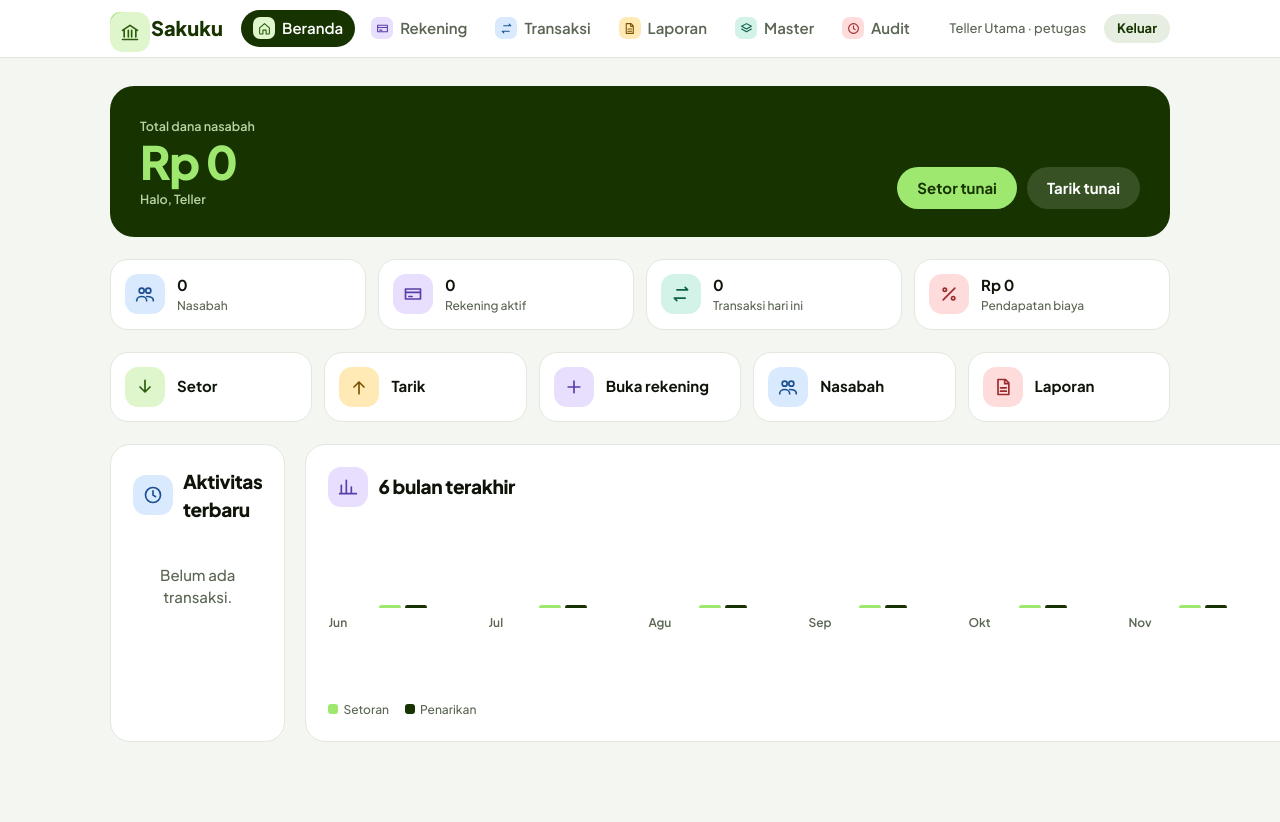
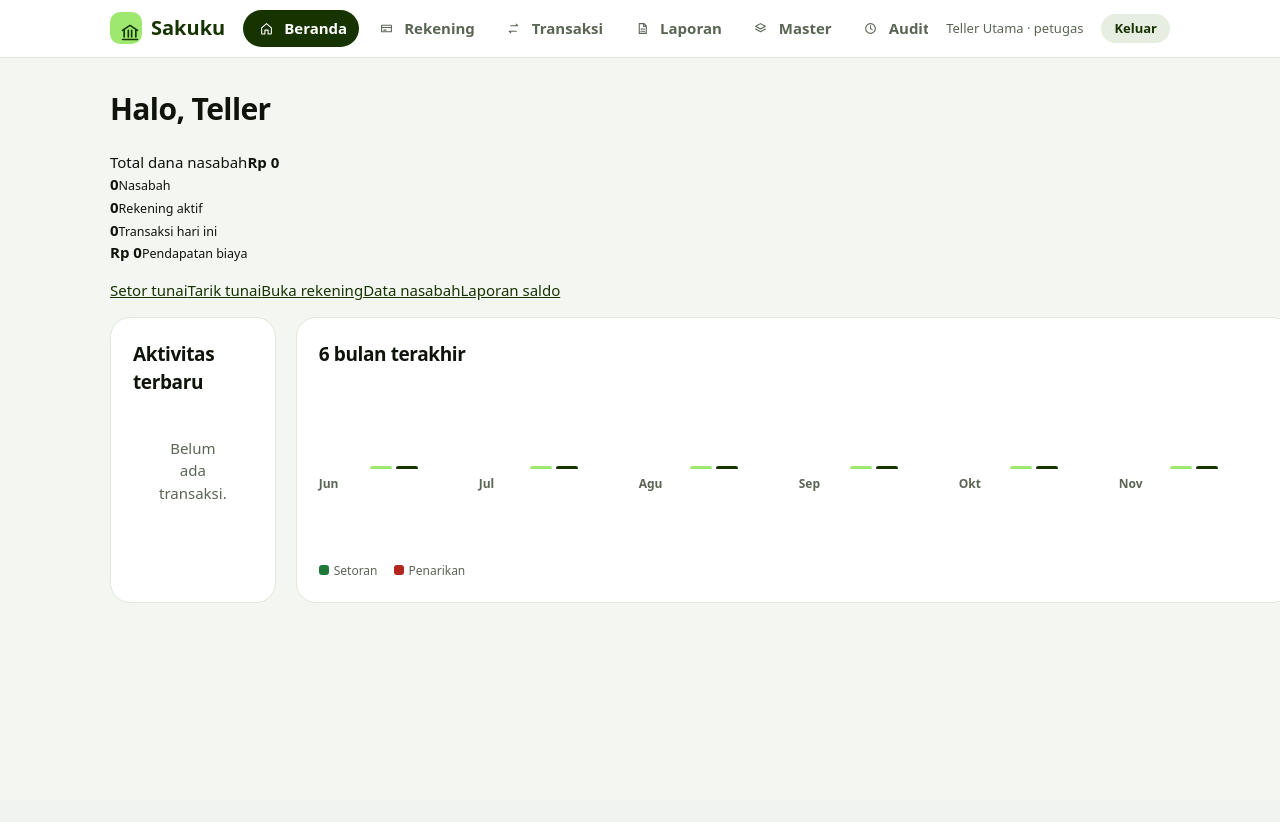
Before and after one commit to Tester11l/UAS-Web.py-smster5, a FastAPI app: page /dashboard in a window 1280 px wide. After the commit the page ends 603 px from the top, so only its background shows below. Run offline with FastAPI, Linux system fonts and the light colour scheme; the visitor is signed in with stand-in values (Sample User, id 1).

Commit message:
Add files via upload

```diff
--- a/sakuku/templates/_ui.html
+++ b/sakuku/templates/_ui.html
@@ -14,11 +14,11 @@
  'clock':'M12 21a9 9 0 1 0 0-18 9 9 0 0 0 0 18zM12 7v5l3 2',
  'plus':'M12 5v14M5 12h14',
  'bank':'M3 10l9-6 9 6M5 10v8M10 10v8M14 10v8M19 10v8M3 21h18'} %}
-{% macro ico(name, tone='lime') %}<span class="ico t-{{ tone }}"><svg viewBox="0 0 24 24" fill="none" stroke="currentColor" stroke-width="2" stroke-linecap="round" stroke-linejoin="round"><path d="{{ P[name] }}"/></svg></span>{% endmacro %}
+{% macro ico(name, tone='lime') %}<span class="ico"><svg viewBox="0 0 24 24" fill="none" stroke="currentColor" stroke-width="2" stroke-linecap="round" stroke-linejoin="round"><path d="{{ P[name] }}"/></svg></span>{% endmacro %}
 {% macro trx(t, rek=False) %}
 {% set m = TIPE[t.tipe] %}
-<div class="trx">{{ ico(m[1], m[2]) }}
+<div class="led"><span class="d">{{ t.waktu.day }} {{ (t.waktu|tgl).split(' ')[1] }}<br>{{ '%02d:%02d' % (t.waktu.hour, t.waktu.minute) }}</span>
   <div class="mid"><b>{{ m[0] }}{% if t.lawan %} {{ 'ke' if t.tipe=='transfer_keluar' else 'dari' }} {{ t.lawan.nasabah.nama }}{% endif %}</b>
-  <span>{{ t.waktu|wkt }}{% if rek %} · {{ t.rekening.no_rekening }}{% endif %}{% if t.kategori %} · {{ t.kategori.nama }}{% endif %}{% if t.keterangan %} · {{ t.keterangan }}{% endif %}</span></div>
-  <div class="amt {{ 'in' if t.jumlah>0 }}">{{ '+' if t.jumlah>0 }}{{ t.jumlah|rp }}</div></div>
+  <span>{% if rek %}{{ t.rekening.no_rekening }}{% endif %}{% if rek and (t.kategori or t.keterangan) %}, {% endif %}{% if t.kategori %}{{ t.kategori.nama }}{% endif %}{% if t.kategori and t.keterangan %}, {% endif %}{{ t.keterangan }}</span></div>
+  <div class="amt {{ 'in' if t.jumlah>0 else 'out' }}">{{ '+' if t.jumlah>0 }}{{ t.jumlah|rp }}<small>saldo {{ t.saldo_akhir|rp }}</small></div></div>
 {% endmacro %}
--- a/sakuku/templates/base.html
+++ b/sakuku/templates/base.html
@@ -3,12 +3,12 @@
 <html lang="id"><head>
 <meta charset="utf-8"><meta name="viewport" content="width=device-width,initial-scale=1">
 <title>{% block title %}Sakuku{% endblock %} · Sakuku</title>
-<link href="https://fonts.googleapis.com/css2?family=Plus+Jakarta+Sans:wght@500;600;700;800&display=swap" rel="stylesheet">
+<link href="https://fonts.googleapis.com/css2?family=Bricolage+Grotesque:wght@600;700;800&family=Figtree:wght@400;500;600;700&family=IBM+Plex+Mono:wght@400;500;600&display=swap" rel="stylesheet">
 <link rel="stylesheet" href="/static/style.css">
 </head><body>
 {% if user %}
 <header class="top"><div class="top-in">
-  <a class="brand" href="/dashboard"><span class="logo">{{ ico('bank','lime') }}</span>Sakuku</a>
+  <a class="brand" href="/dashboard"><span class="logo">{{ ico('bank') }}</span>Sakuku</a>
   <nav class="nav">
     <a href="/dashboard" class="{{ 'on' if tab=='dashboard' }}">{{ ico('home','lime') }}Beranda</a>
     <a href="/rekening" class="{{ 'on' if tab=='rekening' }}">{{ ico('card','lilac') }}Rekening</a>
@@ -28,7 +28,7 @@
 </main>
 {% else %}
 <div class="auth"><div class="box">
-  <div class="brand"><span class="logo">{{ ico('bank','lime') }}</span>Sakuku</div>
+  <div class="brand"><span class="logo">{{ ico('bank') }}</span>Sakuku</div>
   {% if flash %}<div class="msg {{ flash[0] }}">{{ flash[1] }}</div>{% endif %}
   {% block auth %}{% endblock %}
   <p style="text-align:center;color:var(--muted);font-size:12px;margin-top:16px">Simulasi perbankan untuk tugas kuliah. Jangan masukkan data asli.</p>
--- a/sakuku/templates/dashboard.html
+++ b/sakuku/templates/dashboard.html
@@ -1,58 +1,31 @@
 {% extends "base.html" %}{% from "_ui.html" import ico, trx %}{% block title %}Beranda{% endblock %}
 {% block content %}
-<div class="hero">
-  <div><small>{{ 'Total dana nasabah' if admin else 'Total saldo kamu' }}</small>
-  <div class="big">{{ (stat.dana if admin else total)|rp }}</div>
-  <small>Halo, {{ user.nama.split()[0] }}</small></div>
-  <div class="acts">
-    {% if admin %}<a class="btn" href="/transaksi#setor">Setor tunai</a><a class="btn ghost" href="/transaksi#tarik">Tarik tunai</a>
-    {% else %}<a class="btn" href="/transaksi#transfer">Transfer</a><a class="btn ghost" href="/rekening">Buka rekening</a>{% endif %}
-  </div>
+<div class="head"><h1>Halo, {{ user.nama.split()[0] }}</h1></div>
+<div class="total"><span>{{ 'Total dana nasabah' if admin else 'Total saldo kamu' }}</span><b>{{ (stat.dana if admin else total)|rp }}</b></div>
+{% if admin %}
+<div class="figs">
+  <div><b>{{ stat.nasabah }}</b><small>Nasabah</small></div><div><b>{{ stat.rekening }}</b><small>Rekening aktif</small></div>
+  <div><b>{{ stat.hari_ini }}</b><small>Transaksi hari ini</small></div><div><b>{{ stat.fee|rp }}</b><small>Pendapatan biaya</small></div>
 </div>
-
-{% if admin %}
-<div class="tiles">
-  <div class="tile">{{ ico('users','sky') }}<div>{{ stat.nasabah }}<small>Nasabah</small></div></div>
-  <div class="tile">{{ ico('card','lilac') }}<div>{{ stat.rekening }}<small>Rekening aktif</small></div></div>
-  <div class="tile">{{ ico('swap','mint') }}<div>{{ stat.hari_ini }}<small>Transaksi hari ini</small></div></div>
-  <div class="tile">{{ ico('percent','rose') }}<div>{{ stat.fee|rp }}<small>Pendapatan biaya</small></div></div>
-</div>
-<div class="tiles">
-  <a class="tile" href="/transaksi#setor">{{ ico('down','lime') }}Setor</a>
-  <a class="tile" href="/transaksi#tarik">{{ ico('up','amber') }}Tarik</a>
-  <a class="tile" href="/rekening">{{ ico('plus','lilac') }}Buka rekening</a>
-  <a class="tile" href="/master/nasabah">{{ ico('users','sky') }}Nasabah</a>
-  <a class="tile" href="/laporan?r=saldo">{{ ico('file','rose') }}Laporan</a>
-</div>
+<p class="links"><a href="/transaksi#setor">Setor tunai</a><a href="/transaksi#tarik">Tarik tunai</a><a href="/rekening">Buka rekening</a><a href="/master/nasabah">Data nasabah</a><a href="/laporan?r=saldo">Laporan saldo</a></p>
 {% else %}
-<div class="tiles">
-  <a class="tile" href="/transaksi#transfer">{{ ico('swap','sky') }}Transfer</a>
-  <a class="tile" href="/rekening">{{ ico('card','lime') }}Rekening</a>
-  <a class="tile" href="/laporan?r=mutasi">{{ ico('file','lilac') }}Mutasi</a>
-  <a class="tile" href="/laporan?r=kategori">{{ ico('chart','amber') }}Pengeluaran</a>
-</div>
+<p class="links"><a href="/transaksi#transfer">Transfer</a><a href="/rekening">Buka rekening</a><a href="/laporan?r=mutasi">Mutasi</a><a href="/laporan?r=kategori">Pengeluaran</a></p>
 {% if reks %}
 <h2>Kantong kamu</h2>
 <div class="pockets">
-  {% for r in reks %}{% set tones = ['lime','sky','lilac','amber','mint'] %}{% set tn = tones[loop.index0 % 5] %}
-  <a class="pocket t-{{ tn }}" href="/rekening/{{ r.id }}">{{ ico('card', tn) }}
-    <div class="no">{{ r.jenis.nama }} · {{ r.no_rekening }}</div><b>{{ r.saldo|rp }}</b>
-    {% if r.status!='aktif' %}<span class="tag {{ r.status }}">{{ r.status }}</span>{% endif %}</a>
-  {% endfor %}
+  {% for r in reks %}<a class="pocket v{{ loop.index0 % 3 }}" href="/rekening/{{ r.id }}"><span class="jn">{{ r.jenis.nama }}</span>
+    <div class="no">{{ r.no_rekening }}</div><b>{{ r.saldo|rp }}</b>{% if r.status!='aktif' %} <span class="tag {{ r.status }}">{{ r.status }}</span>{% endif %}</a>{% endfor %}
 </div>
 {% else %}<div class="card empty">Kamu belum punya rekening. <a href="/rekening">Buka rekening pertama</a></div>{% endif %}
 {% endif %}
-
 <div class="grid2">
-  <div class="card"><h2>{{ ico('clock','sky') }}Aktivitas terbaru</h2>
-    {% for t in recent %}{{ trx(t, admin) }}{% else %}<div class="empty">Belum ada transaksi.</div>{% endfor %}
-  </div>
-  <div class="card"><h2>{{ ico('chart','lilac') }}6 bulan terakhir</h2>
+  <div class="card"><h2>Aktivitas terbaru</h2>
+    {% for t in recent %}{{ trx(t, admin) }}{% else %}<div class="empty">Belum ada transaksi.</div>{% endfor %}</div>
+  <div class="card"><h2>6 bulan terakhir</h2>
     <div class="chart">{% for c in chart %}<div class="col"><div class="bars">
       <div class="bar m" style="height:{{ c.hm }}%" title="{{ c.masuk|rp }}"></div><div class="bar k" style="height:{{ c.hk }}%" title="{{ c.keluar|rp }}"></div></div>
       <label>{{ c.label }}</label></div>{% endfor %}</div>
-    <div class="legend"><span><i style="background:var(--lime)"></i>{{ 'Setoran' if admin else 'Uang masuk' }}</span>
-    <span><i style="background:var(--forest)"></i>{{ 'Penarikan' if admin else 'Uang keluar' }}</span></div>
-  </div>
+    <div class="legend"><span><i style="background:var(--green)"></i>{{ 'Setoran' if admin else 'Uang masuk' }}</span>
+    <span><i style="background:var(--red)"></i>{{ 'Penarikan' if admin else 'Uang keluar' }}</span></div></div>
 </div>
 {% endblock %}
```
